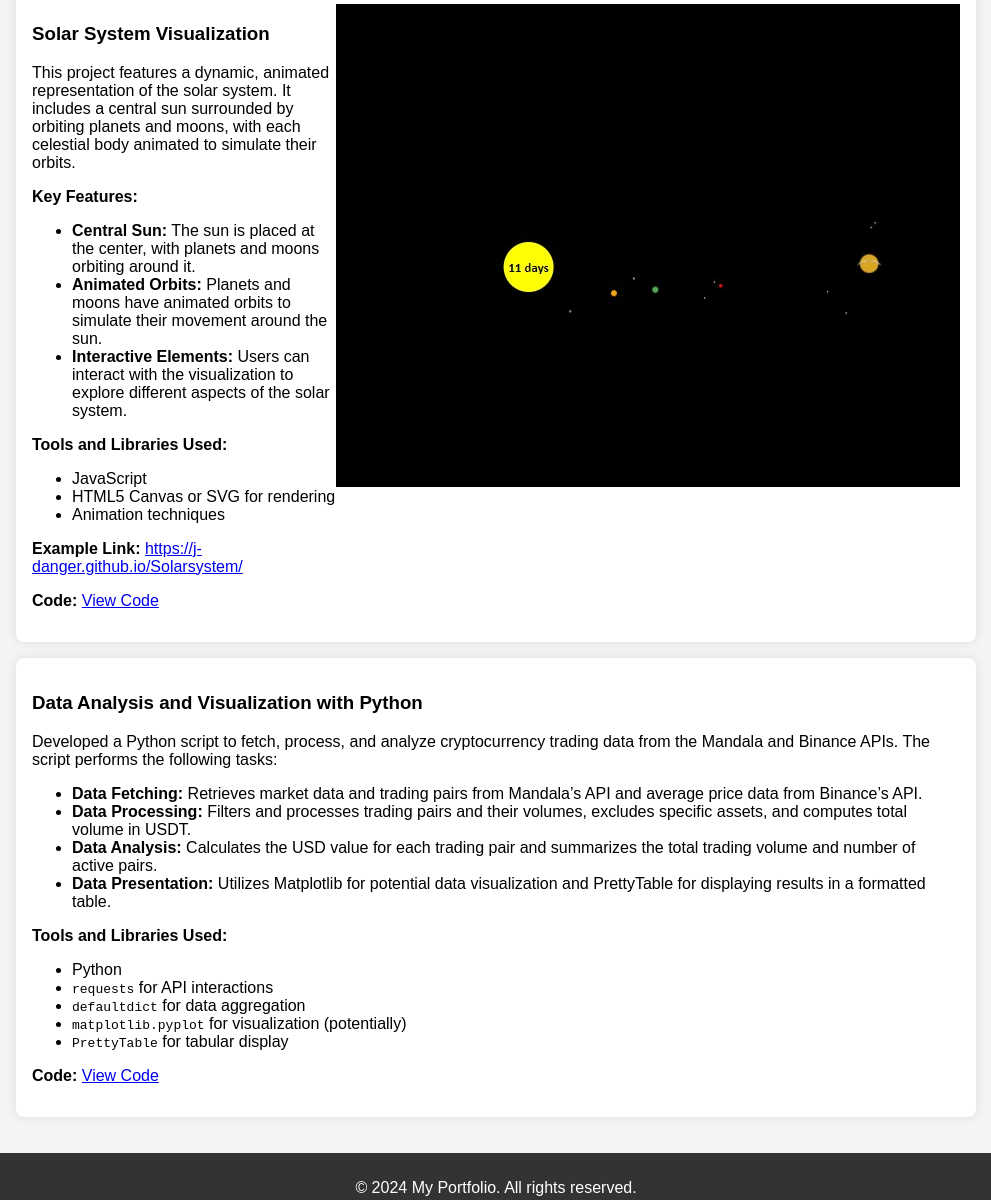
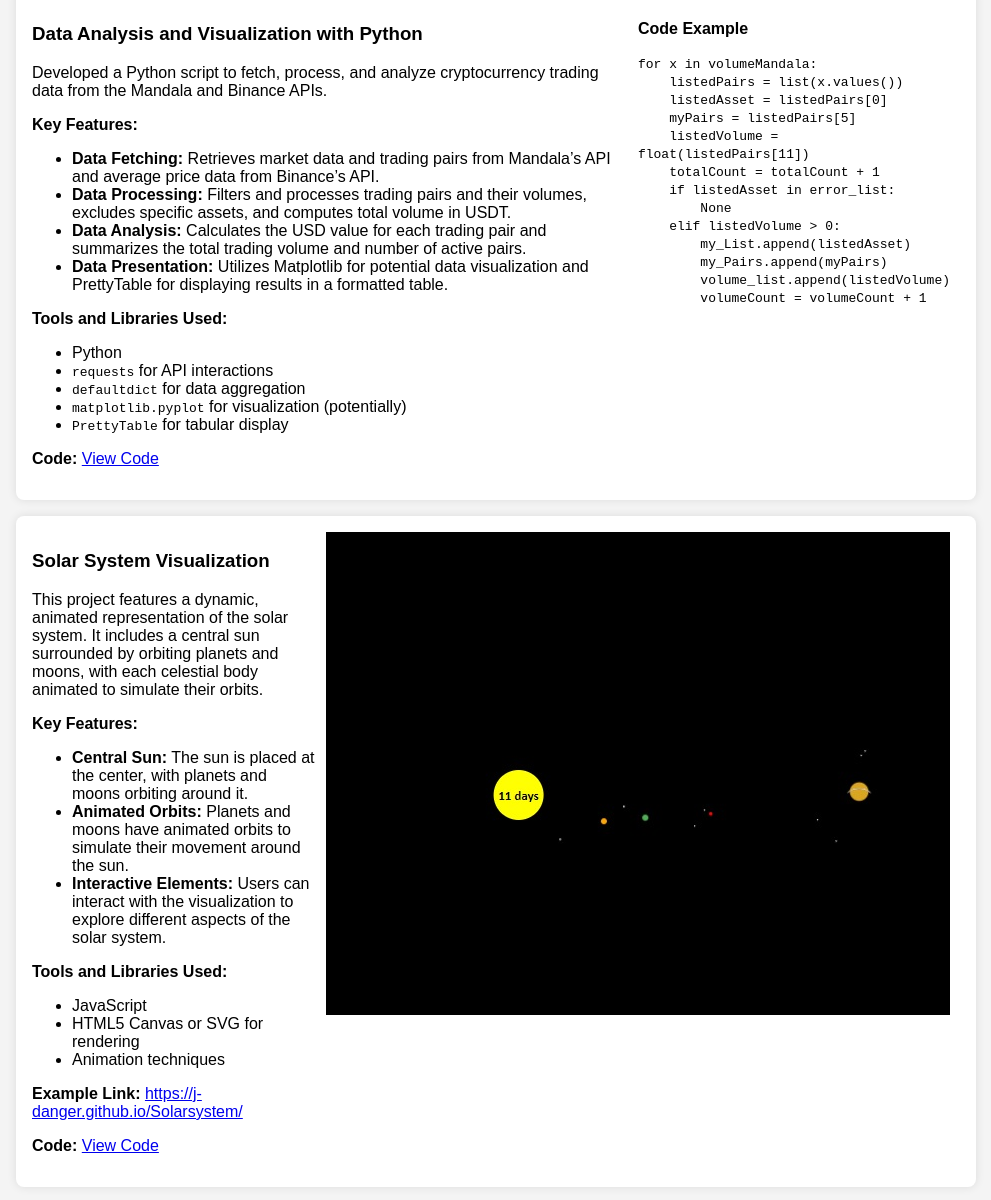
Before and after one commit to howe-s/Portfolio, a plain HTML site: page projects.html in a window 1280 px wide. Shown: the part 957-2157 px from the top of the page, without its empty margins (144-1135 px from the left). Drawn offline with Linux system fonts and the light colour scheme.

Commit message:
added code example to data analy with python

```diff
--- a/projects.html
+++ b/projects.html
@@ -80,6 +80,50 @@
             <div class="project-card">
                 <div class="project-content">
                     <div class="project-text">
+                        <h3>Data Analysis and Visualization with Python</h3>
+                        <p>Developed a Python script to fetch, process, and analyze cryptocurrency trading data from the Mandala and Binance APIs.</p>
+                        <p><strong>Key Features:</strong></p>
+                        <ul>
+                            <li><strong>Data Fetching:</strong> Retrieves market data and trading pairs from Mandala’s API and average price data from Binance’s API.</li>
+                            <li><strong>Data Processing:</strong> Filters and processes trading pairs and their volumes, excludes specific assets, and computes total volume in USDT.</li>
+                            <li><strong>Data Analysis:</strong> Calculates the USD value for each trading pair and summarizes the total trading volume and number of active pairs.</li>
+                            <li><strong>Data Presentation:</strong> Utilizes Matplotlib for potential data visualization and PrettyTable for displaying results in a formatted table.</li>
+                        </ul>
+                        <p><strong>Tools and Libraries Used:</strong></p>
+                        <ul>
+                            <li>Python</li>
+                            <li><code>requests</code> for API interactions</li>
+                            <li><code>defaultdict</code> for data aggregation</li>
+                            <li><code>matplotlib.pyplot</code> for visualization (potentially)</li>
+                            <li><code>PrettyTable</code> for tabular display</li>
+                        </ul>
+                        <p><strong>Code:</strong> <a href="https://github.com/J-danger/Solarsystem" target="_blank">View Code</a></p>
+                    </div>
+                    <div class="project-image">
+                        <p><strong>Code Example</strong></p>
+                        <p>
+                            <code>for x in volumeMandala:</code><br>
+                            <code>&nbsp;&nbsp;&nbsp;&nbsp;listedPairs = list(x.values())</code><br>
+                            <code>&nbsp;&nbsp;&nbsp;&nbsp;listedAsset = listedPairs[0]</code><br>
+                            <code>&nbsp;&nbsp;&nbsp;&nbsp;myPairs = listedPairs[5]</code><br>
+                            <code>&nbsp;&nbsp;&nbsp;&nbsp;listedVolume = float(listedPairs[11])</code><br>
+                            <code>&nbsp;&nbsp;&nbsp;&nbsp;totalCount = totalCount + 1</code><br>
+                            <code>&nbsp;&nbsp;&nbsp;&nbsp;if listedAsset in error_list:</code><br>
+                            <code>&nbsp;&nbsp;&nbsp;&nbsp;&nbsp;&nbsp;&nbsp;&nbsp;None</code><br>
+                            <code>&nbsp;&nbsp;&nbsp;&nbsp;elif listedVolume > 0:</code><br>
+                            <code>&nbsp;&nbsp;&nbsp;&nbsp;&nbsp;&nbsp;&nbsp;&nbsp;my_List.append(listedAsset)</code><br>
+                            <code>&nbsp;&nbsp;&nbsp;&nbsp;&nbsp;&nbsp;&nbsp;&nbsp;my_Pairs.append(myPairs)</code><br>
+                            <code>&nbsp;&nbsp;&nbsp;&nbsp;&nbsp;&nbsp;&nbsp;&nbsp;volume_list.append(listedVolume)</code><br>
+                            <code>&nbsp;&nbsp;&nbsp;&nbsp;&nbsp;&nbsp;&nbsp;&nbsp;volumeCount = volumeCount + 1</code><br>
+                        </p>
+                    </div>
+
+
+                </div>
+            </div>
+            <div class="project-card">
+                <div class="project-content">
+                    <div class="project-text">
                         <h3>Solar System Visualization</h3>
                         <p>This project features a dynamic, animated representation of the solar system. It includes a central sun surrounded by orbiting planets and moons, with each celestial body animated to simulate their orbits.</p>
                         <p><strong>Key Features:</strong></p>
@@ -102,25 +146,6 @@
                     </div>
                 </div>
             </div>
-            <div class="project-card">
-                <h3>Data Analysis and Visualization with Python</h3>
-                <p>Developed a Python script to fetch, process, and analyze cryptocurrency trading data from the Mandala and Binance APIs. The script performs the following tasks:</p>
-                <ul>
-                    <li><strong>Data Fetching:</strong> Retrieves market data and trading pairs from Mandala’s API and average price data from Binance’s API.</li>
-                    <li><strong>Data Processing:</strong> Filters and processes trading pairs and their volumes, excludes specific assets, and computes total volume in USDT.</li>
-                    <li><strong>Data Analysis:</strong> Calculates the USD value for each trading pair and summarizes the total trading volume and number of active pairs.</li>
-                    <li><strong>Data Presentation:</strong> Utilizes Matplotlib for potential data visualization and PrettyTable for displaying results in a formatted table.</li>
-                </ul>
-                <p><strong>Tools and Libraries Used:</strong></p>
-                <ul>
-                    <li>Python</li>
-                    <li><code>requests</code> for API interactions</li>
-                    <li><code>defaultdict</code> for data aggregation</li>
-                    <li><code>matplotlib.pyplot</code> for visualization (potentially)</li>
-                    <li><code>PrettyTable</code> for tabular display</li>
-                </ul>
-                <p><strong>Code:</strong> <a href="https://github.com/J-danger/Solarsystem" target="_blank">View Code</a></p>
-            </div>
         </div>
         </div>
     </section>
--- a/static/styles.css
+++ b/static/styles.css
@@ -61,6 +61,11 @@ section {
     display: flex;
 }
 
+.project-image {
+    margin-right: 10px;
+    padding-left: 10px;
+}
+
 footer {
     background: #333;
     color: #fff;
```
